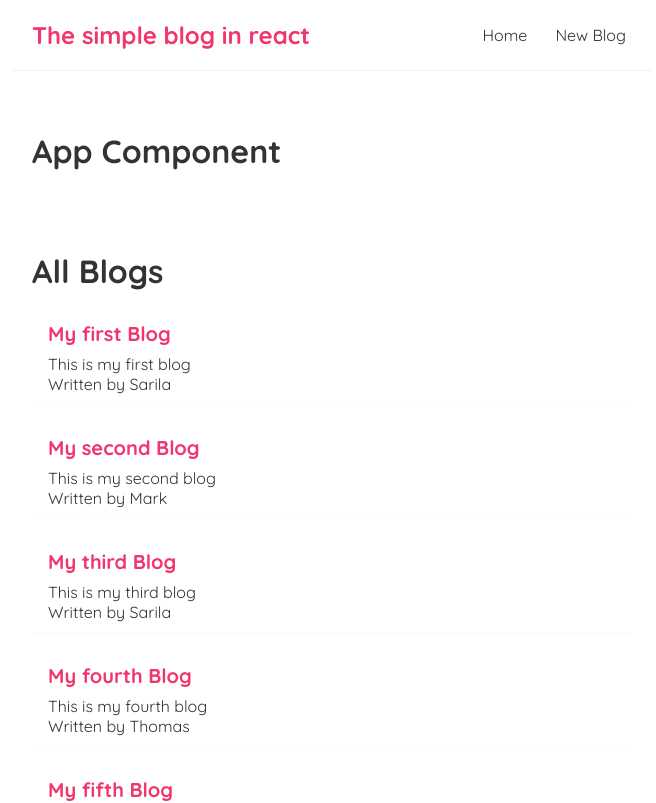
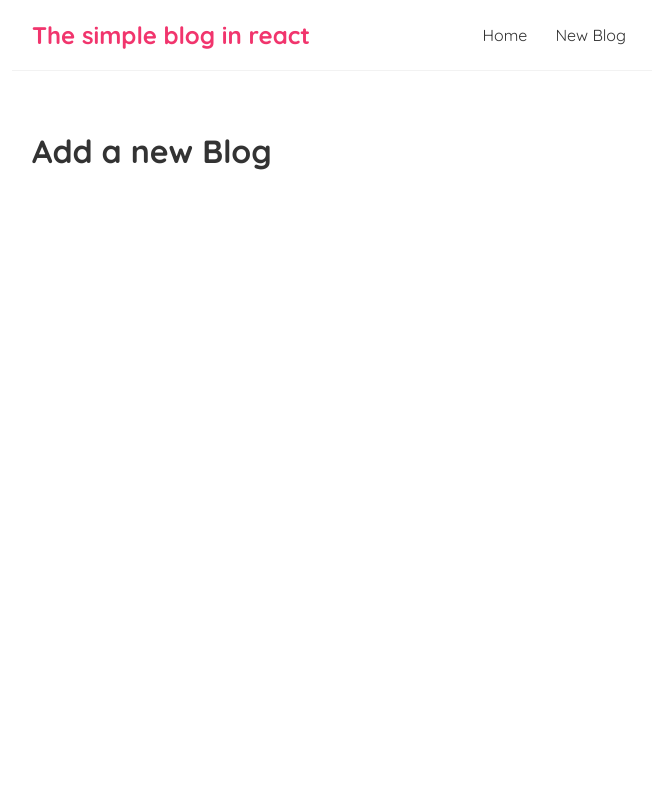
Before and after one commit to sarila/Start-React, a React (Create React App) app: page /create in a window 1280 px wide. Shown: the top 803 px of the page, without its empty margins (308-964 px from the left). Built offline with nearby package versions, Linux system fonts and the light colour scheme; data requests are answered from the project's data file.

Commit message:
React Router Dom explored

```diff
--- a/package.json
+++ b/package.json
@@ -8,6 +8,7 @@
     "@testing-library/user-event": "^13.5.0",
     "react": "^18.0.0",
     "react-dom": "^18.0.0",
+    "react-router-dom": "^5.3.1",
     "react-scripts": "5.0.0",
     "web-vitals": "^2.1.4"
   },
--- a/src/App.js
+++ b/src/App.js
@@ -2,17 +2,26 @@
 import './index.css';
 import Navbar from './Navbar';
 import Home from './Home';
+import Create from './Create';
+import { BrowserRouter as Router, Route, Switch } from 'react-router-dom';
+
 function App() {
   return (
+    <Router>
       <div className="App">
         <Navbar />
         <div className="content">
-      <h1>App Component</h1>
-     </div>
-     <div className="content">
+          <Switch>
+            <Route exact path="/">
               <Home/>
+            </Route>
+            <Route exact path="/create">
+              <Create />
+            </Route>
+          </Switch>
         </div>
       </div>
+    </Router>
   );
 }
 
--- /dev/null
+++ b/src/Create.js
@@ -0,0 +1,9 @@
+const Create = ()=> {
+    return (
+        <div className="create">
+            <h1>Add a new Blog</h1>
+        </div>
+    );
+}
+
+export default Create;
```
Also changed, not shown: 1 other file (tests, documents, lock files or other folders). Lines whose indentation alone changed are shown as unchanged.
